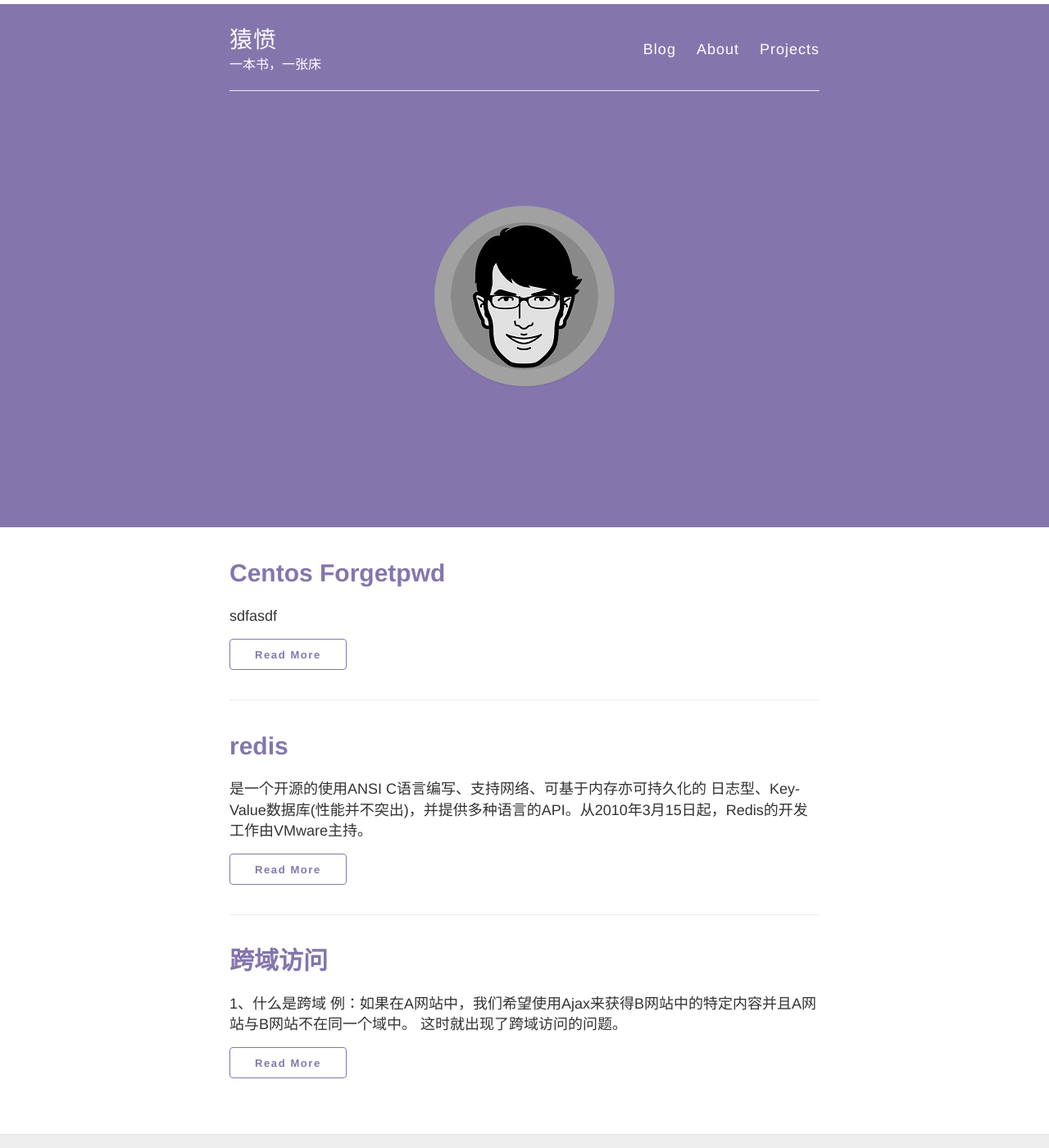
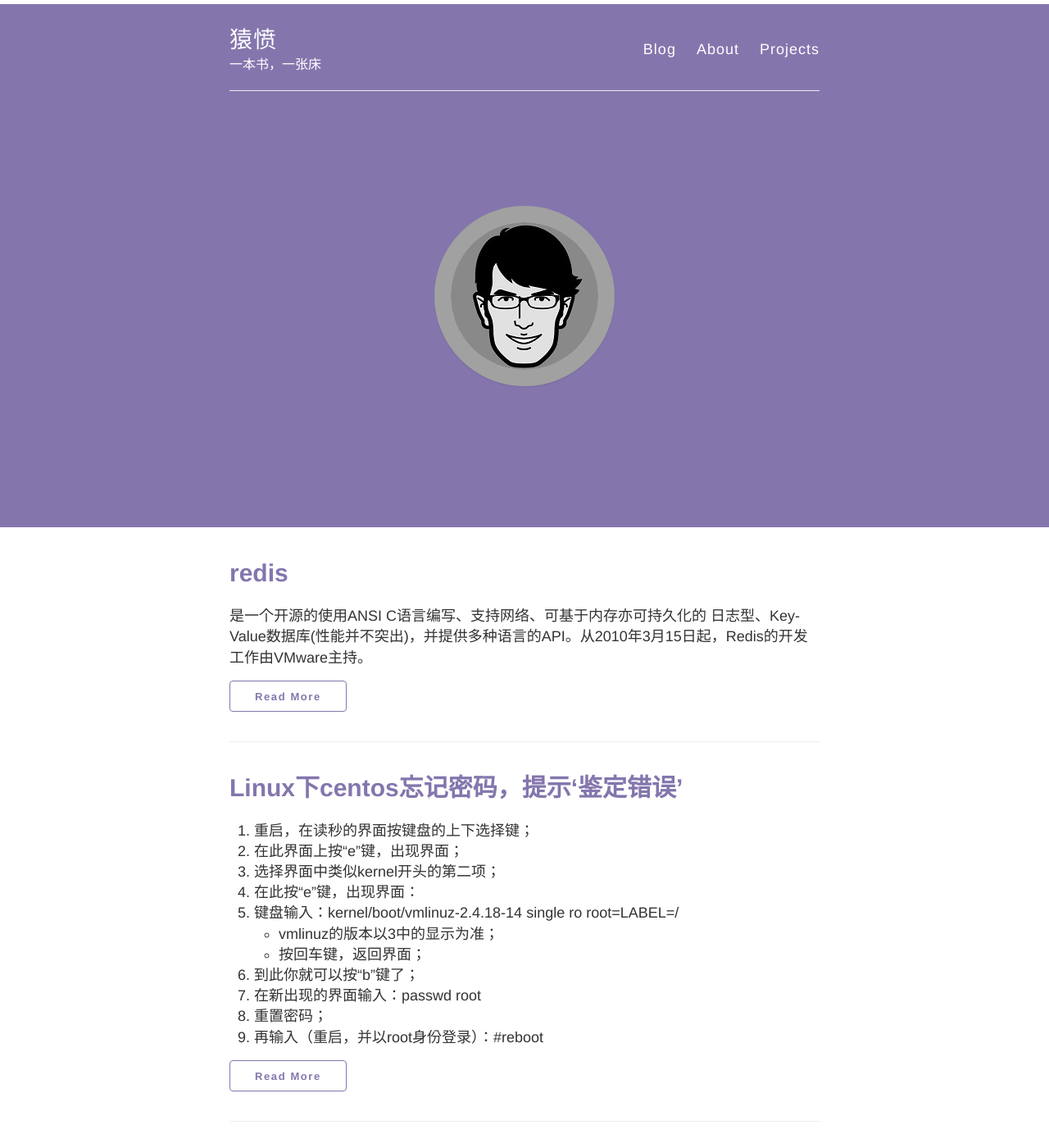
Before and after one commit to linshaodong/jekyll_note, a Jekyll site: the page built from index.html, in a window 1280 px wide and 1400 px high. Shown: the whole window at 82% size. Built offline with Jekyll 4.4.1, drawn with Linux system fonts in a browser that asks for light colours; nearby versions of some CDN libraries.

Commit message:
Update 2016-06-23-centos-forgetPWD.markdown

```diff
--- a/_posts/2016-06-23-centos-forgetPWD.markdown
+++ b/_posts/2016-06-23-centos-forgetPWD.markdown
@@ -1 +1,18 @@
-sdfasdf
+---
+layout: post
+title:  "Linux下centos忘记密码，提示‘鉴定错误’"
+date:   2016-05-22 04:10:03 +0700
+categories: [python, codefights]
+---
+
+1. 重启，在读秒的界面按键盘的上下选择键；
+2. 在此界面上按“e”键，出现界面；
+3. 选择界面中类似kernel开头的第二项；
+4. 在此按“e”键，出现界面：
+5. 键盘输入：kernel/boot/vmlinuz-2.4.18-14 single ro root=LABEL=/
+  - vmlinuz的版本以3中的显示为准；
+  - 按回车键，返回界面；
+6. 到此你就可以按“b”键了；
+7. 在新出现的界面输入：passwd root
+8. 重置密码；
+9. 再输入（重启，并以root身份登录）：#reboot
```
